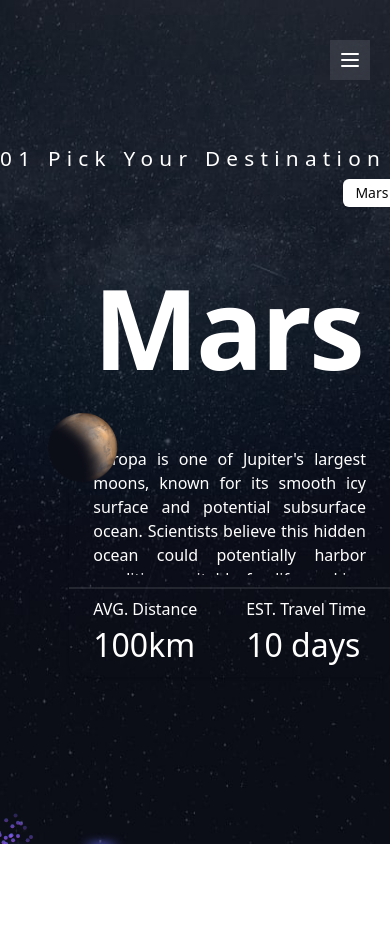
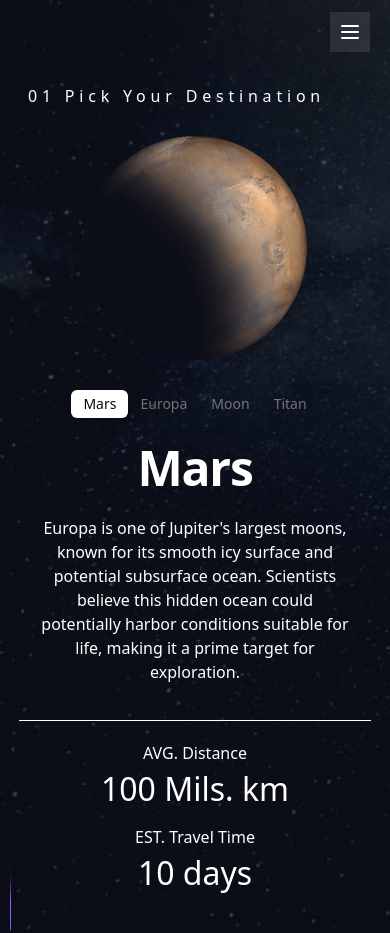
Before and after one commit to SaiHtetMyatNaing/space-adventure, a Next.js app: page /destination in a window 390 px wide. Before the commit the page ends 844 px from the top, so only its background shows below. Built offline with nearby package versions, Linux system fonts and the light colour scheme.

Commit message:
Refactor UI components and improve responsiveness: remove unused background file, adjust card and header styles, enhance destination page background for mobile, and update crew section layout

```diff
--- a/src/app/destination/page.tsx
+++ b/src/app/destination/page.tsx
@@ -4,7 +4,11 @@ import React from "react";
 
 const page = () => {
   return (
-    <BackgroundBeamsWithCollision className='text-white  flex gap-20 flex-col bg-[url("/assets/destination/background-destination-desktop.jpg")] bg-no-repeat bg-cover h-screen bg-center'>
+    <BackgroundBeamsWithCollision className='text-white  flex flex-col
+    bg-[url("/assets/destination/background-destination-mobile.jpg")]
+    md:bg-[url("/assets/destination/background-destination-tablet.jpg")]
+     lg:bg-[url("/assets/destination/background-destination-desktop.jpg")]
+     bg-no-repeat bg-cover bg-center'>
       <DestinationSection />
     </BackgroundBeamsWithCollision>
   );
--- a/src/components/ui/background-beams-with-collision.tsx
+++ b/src/components/ui/background-beams-with-collision.tsx
@@ -70,7 +70,7 @@ export const BackgroundBeamsWithCollision = ({
     <div
       ref={parentRef}
       className={cn(
-        "h-screen bg-gradient-to-b from-white to-neutral-100 dark:from-neutral-950 dark:to-neutral-800 relative flex items-center w-full justify-center overflow-hidden",
+        "min-h-screen bg-gradient-to-b from-white overflow-hidden to-neutral-100 dark:from-neutral-950 dark:to-neutral-800 relative flex items-center w-full justify-center",
         className
       )}
     >
@@ -237,7 +237,7 @@ const Explosion = ({ ...props }: React.HTMLProps<HTMLDivElement>) => {
         initial={{ opacity: 0 }}
         animate={{ opacity: 1 }}
         exit={{ opacity: 0 }}
-        transition={{ duration: 1.5, ease: "easeOut" }}
+        transition={{  ease: "easeOut" }}
         className="absolute top-0 w-10 h-2 m-auto rounded-full -inset-x-10 bg-gradient-to-r from-transparent via-indigo-500 to-transparent blur-sm"
       ></motion.div>
       {spans.map((span) => (
--- a/src/components/ui/card.tsx
+++ b/src/components/ui/card.tsx
@@ -23,7 +23,7 @@ const CardHeader = React.forwardRef<
 >(({ className, ...props }, ref) => (
   <div
     ref={ref}
-    className={cn("flex flex-col space-y-1.5 p-6", className)}
+    className={cn("flex flex-col", className)}
     {...props}
   />
 ))
--- a/src/components/ui/crew/crew-creation.tsx
+++ b/src/components/ui/crew/crew-creation.tsx
@@ -15,7 +15,6 @@ import { motion } from "framer-motion";
 
 const CrewSection = () => {
   return (
-    <>
 
       <main className="flex items-center justify-between w-full max-w-6xl gap-2 mx-auto overflow-hidden">
         <Tabs defaultValue="mars" className="flex flex-col w-full mx-auto">
@@ -46,7 +45,7 @@ const CrewSection = () => {
                 className="flex items-center justify-between max-w-6xl"
               >
                 <Card className="flex flex-col items-start max-w-md gap-2 text-white bg-transparent border-none ">
-                  <CardHeader className="flex flex-col gap-2 h-96">
+                  <CardHeader className="flex flex-col gap-2">
                     <CardTitle className="text-[2.3em] font-extralight text-white/60 uppercase tracking-wider">
                       {destination.name}
                     </CardTitle>
@@ -84,7 +83,6 @@ const CrewSection = () => {
           })}
         </Tabs>
       </main>
-    </>
   );
 };
 
--- a/src/components/ui/destination/destination.tsx
+++ b/src/components/ui/destination/destination.tsx
@@ -1,12 +1,10 @@
 "use client";
 import Image from "next/image";
-import React from "react";
 import { Tabs, TabsContent, TabsList, TabsTrigger } from "@/components/ui/tabs";
 import { destinations } from "@/lib/data";
 import {
   Card,
   CardContent,
-  CardDescription,
   CardFooter,
   CardHeader,
   CardTitle,
@@ -15,16 +13,17 @@ import {
 import { motion } from "framer-motion";
 const DestinationSection = () => {
   return (
-    <>
-
-      <main className="flex items-center justify-between w-full max-w-6xl gap-4 mx-auto overflow-hidden">
-        <Tabs defaultValue="mars" className="flex flex-col w-full mx-auto">
-          <h1 className="text-[1.3em] tracking-[0.3em]">
+    <main className="flex items-center justify-center w-full gap-2 p-4 mx-auto md:px-0 max-w-7xl">
+      <Tabs
+        defaultValue="mars"
+        className="flex flex-col justify-between w-full gap-4 mt-4 md:mt-0"
+      >
+        <h1 className="p-3 text-[1em] mt-10 select-none md:text-[1.3em] tracking-[0.3em]">
           01 Pick Your Destination
         </h1>
 
-          <div className="flex w-full max-w-full justify-center ml-[17em]">
-            <TabsList className="flex max-w-sm bg-transparent justify-self-end">
+        <div className="justify-end hidden w-full max-w-full md:flex">
+          <TabsList className="flex max-w-sm mr-[20em] bg-transparent justify-self-end">
             {destinations.map((destination) => (
               <TabsTrigger
                 key={destination.tabValue}
@@ -39,30 +38,20 @@ const DestinationSection = () => {
 
         {destinations.map((destination) => {
           return (
-              <motion.div
-                key={destination.tabValue}
-                className="w-full h-full max-w-full"
-                initial={{ opacity: 0, y: 20 }}
-                animate={{ opacity: 1, y: 0 }}
-                transition={{
-                  type: "spring",
-                  stiffness: 100,
-                  duration: 0.5,
-                }}
-              >
             <TabsContent
               value={destination.tabValue}
               key={destination.tabValue}
-                  className="flex items-center justify-between max-w-6xl"
+              className="w-full h-full"
+            >
+              <div
+                className="flex flex-col items-center justify-between max-w-6xl gap-10 md:flex-row"
               >
                 <motion.div
-                    className="w-full h-full max-w-full"
-                    initial={{ opacity: 0, y: 20 }}
-                    animate={{ opacity: 1, y: 0 }}
+                  className="flex flex-col items-center justify-center gap-10"
+                  initial={{ scale: 0.7 }}
+                  animate={{ scale: 1 }}
                   transition={{
-                      type: "spring",
-                      stiffness: 100,
-                      duration: 0.5,
+                    duration: 1,
                   }}
                 >
                   <Image
@@ -70,46 +59,57 @@ const DestinationSection = () => {
                     alt={destination.image.alt}
                     width={450}
                     height={400}
-                      className="ml-12 rotating-image"
+                    className="w-56 h-56 md:ml-12 rotating-image md:w-[26em] md:h-[26em]"
                   />
                 </motion.div>
 
-                  <Card className="flex flex-col items-start max-w-md gap-3 text-white bg-transparent border-none">
-                    <CardHeader>
-                      <CardTitle className="text-center text-[7em]">
+                <div className="flex justify-center w-full max-w-full -mb-4 md:hidden">
+                  <TabsList className="flex max-w-sm bg-transparent justify-self-end">
+                    {destinations.map((destination) => (
+                      <TabsTrigger
+                        key={destination.tabValue}
+                        value={destination.tabValue}
+                        className="cursor-pointer"
+                      >
+                        {destination.name}
+                      </TabsTrigger>
+                    ))}
+                  </TabsList>
+                </div>
+
+                <Card className="flex flex-col max-w-md gap-3 text-white bg-transparent border-2 border-none">
+                  <CardHeader className="self-center py-0 overflow-hidden md:self-start">
+                    <CardTitle className="text-center text-[3em] md:text-[6em]">
                       {destination.name}
                     </CardTitle>
-                      <CardDescription className="hidden text-justify ">
-                        {destination.name}
-                      </CardDescription>
+
                   </CardHeader>
 
-                    <CardContent className="h-32 overflow-hidden text-justify">
+                  <CardContent className="text-center md:text-justify min-h-[100px]">
                     <p>{destination.description}</p>
                   </CardContent>
 
-                    <CardFooter className="flex items-center justify-between w-full max-w-full py-2 border-t-2 border-white/10">
-                      <div>
+                  <CardFooter className="flex flex-col items-center justify-between self-center max-w-[22em] gap-3 py-5  border-t border-white md:py-2 md:max-w-full w-full md:border-t-2 md:border-white/10 md:gap-0 md:flex-row">
+                    <div className="text-center md:text-justify">
                       <h2> AVG. Distance</h2>
-                        <p className="text-justify text-[2em]">
+                      <p className=" text-[2em]">
                         {destination.averageDistance}
                       </p>
                     </div>
-                      <div>
+                    <div className="text-center md:text-justify">
                       <h2> EST. Travel Time</h2>
-                        <p className="text-justify text-[2em]">
+                      <p className=" text-[2em]">
                         {destination.averageTravelTime}
                       </p>
                     </div>
                   </CardFooter>
                 </Card>
+              </div>
             </TabsContent>
-              </motion.div>
           );
         })}
       </Tabs>
     </main>
-    </>
   );
 };
 
--- a/src/components/ui/header.tsx
+++ b/src/components/ui/header.tsx
@@ -10,7 +10,7 @@ import {
   SheetTitle,
   SheetTrigger,
 } from "./sheet";
-import { MenuIcon} from "lucide-react";
+import { MenuIcon } from "lucide-react";
 
 const Header = () => {
   const menuList = [
@@ -29,7 +29,7 @@ const Header = () => {
 
   return (
     <motion.header
-      className="absolute right-0 z-10 w-full max-w-2xl top-10"
+      className="absolute right-0 z-10 flex items-end justify-end w-full max-w-2xl top-3 md:top-10"
       animate="visible"
       exit="exit"
       variants={headerVariants}
@@ -52,7 +52,7 @@ const Header = () => {
       </ul>
 
       <Sheet>
-        <SheetTrigger className="block md:hidden z-[1000]  backdrop-blur-md bg-white/10  self-end justify-self-end p-2 mr-5 md:mr-10 border-none">
+        <SheetTrigger className="block md:hidden z-[1000] backdrop-blur-md bg-white/10  p-2 mr-5 md:mr-10 border-none">
           <MenuIcon className="text-white" />
         </SheetTrigger>
 
@@ -65,9 +65,8 @@ const Header = () => {
                   key={item.id}
                   className="flex flex-col items-start text-white uppercase gap-x-2"
                 >
-                    <Link href={item.href}>
-                      {item.name}
-                    </Link>
+                    {" "}
+                    <Link href={item.href}>{item.name}</Link>
                 </li>
               ))}
             </SheetDescription>
--- a/src/components/ui/home/hero-section.tsx
+++ b/src/components/ui/home/hero-section.tsx
@@ -12,23 +12,25 @@ const HeroSection = () => {
         stiffness: 100,
         duration: 0.5,
       }}
-        className=" flex flex-col items-center sm:flex-row select-none gap-4
-        md:bg-blue-200 sm:px-10 sm:justify-between sm:self-center lg:bg-green-200
-        uppercase   md:justify-between md:items-center text-white h-full py-[4em] justify-between  text-center max-w-full w-full lg:px-[10em]"
+      className=" flex flex-col items-center justify-center sm:flex-row select-none gap-32 sm:gap-10
+        sm:px-10 sm:justify-between sm:self-center
+        uppercase md:justify-between md:items-center  text-white h-full lg:py-[4em] text-center max-w-full w-full lg:px-[10em] md:mt-[10em]"
     >
       <div className="flex flex-col items-start justify-start gap-4 p-2 mt-12 md:mt-0 md:p-0 md:max-w-2xl">
-          <h1 className="tracking-[0.3em] max-w-full w-full">So, You want to go to</h1>
+        <h1 className="tracking-[0.3em] max-w-full w-full">
+          So, You want to go to
+        </h1>
         <h2 className="text-[7em] -mt-10">Space</h2>
         <p className="normal-case max-w-[19.5em] w-full text-center md:text-justify">
-            Let&apos;s face: the future is here. The stars are aligned.
-            We&apos;re on the right path. We&apos;re going to make it. And
-            we&apos;re going to do it together.
+          Let&apos;s face: the future is here. The stars are aligned. We&apos;re
+          on the right path. We&apos;re going to make it. And we&apos;re going
+          to do it together.
         </p>
       </div>
 
       <Link
         href="/adventure"
-          className="flex items-center justify-center text-lg text-center text-black bg-white rounded-full w-36 h-36 sm:w-44 sm:h-44 md:w-64 md:h-64"
+        className="flex items-center justify-center text-lg text-center text-black bg-white rounded-full w-44 h-44 md:w-64 md:h-64"
       >
         Explore
       </Link>
--- a/src/components/ui/tabs.tsx
+++ b/src/components/ui/tabs.tsx
@@ -14,7 +14,7 @@ const TabsList = React.forwardRef<
   <TabsPrimitive.List
     ref={ref}
     className={cn(
-      "inline-flex h-9 items-center justify-center rounded-lg bg-muted p-1 text-muted-foreground",
+      "inline-flex h-2  items-center justify-center rounded-lg bg-muted p-1 text-muted-foreground",
       className
     )}
     {...props}
@@ -44,7 +44,7 @@ const TabsContent = React.forwardRef<
   <TabsPrimitive.Content
     ref={ref}
     className={cn(
-      "mt-2 ring-offset-background focus-visible:outline-none focus-visible:ring-2 focus-visible:ring-ring focus-visible:ring-offset-2",
+      "ring-offset-background focus-visible:outline-none focus-visible:ring-2 focus-visible:ring-ring focus-visible:ring-offset-2",
       className
     )}
     {...props}
--- a/src/lib/data.ts
+++ b/src/lib/data.ts
@@ -5,7 +5,7 @@ type DestinationImage = {
 };
 
 // Type definition for destination
-type Destination = {
+export type Destination = {
   name: string;
   description: string;
   image: DestinationImage;
@@ -25,7 +25,7 @@ export const destinations: Destination[] = [
       alt: "Mars",
     },
     tabValue: "mars",
-    averageDistance: "100km",
+    averageDistance: "100 Mils. km",
     averageTravelTime: "10 days",
   },
   {
@@ -37,7 +37,7 @@ export const destinations: Destination[] = [
       alt: "Europa",
     },
     tabValue: "europa",
-    averageDistance: "100km",
+    averageDistance: "100Mil. km",
     averageTravelTime: "10 days",
   },
   {
@@ -49,7 +49,7 @@ export const destinations: Destination[] = [
       alt: "Moon",
     },
     tabValue: "moon",
-    averageDistance: "100km",
+    averageDistance: "100Mils.km",
     averageTravelTime: "10 days",
   },
   {
@@ -61,7 +61,7 @@ export const destinations: Destination[] = [
       alt: "Titan",
     },
     tabValue: "titan",
-    averageDistance: "100km",
+    averageDistance: "100Mils. km",
     averageTravelTime: "10 days",
   },
 ];
```
Also changed, not shown: src/components/ui/home/background.tsx (deleted). Lines whose indentation alone changed are shown as unchanged.
